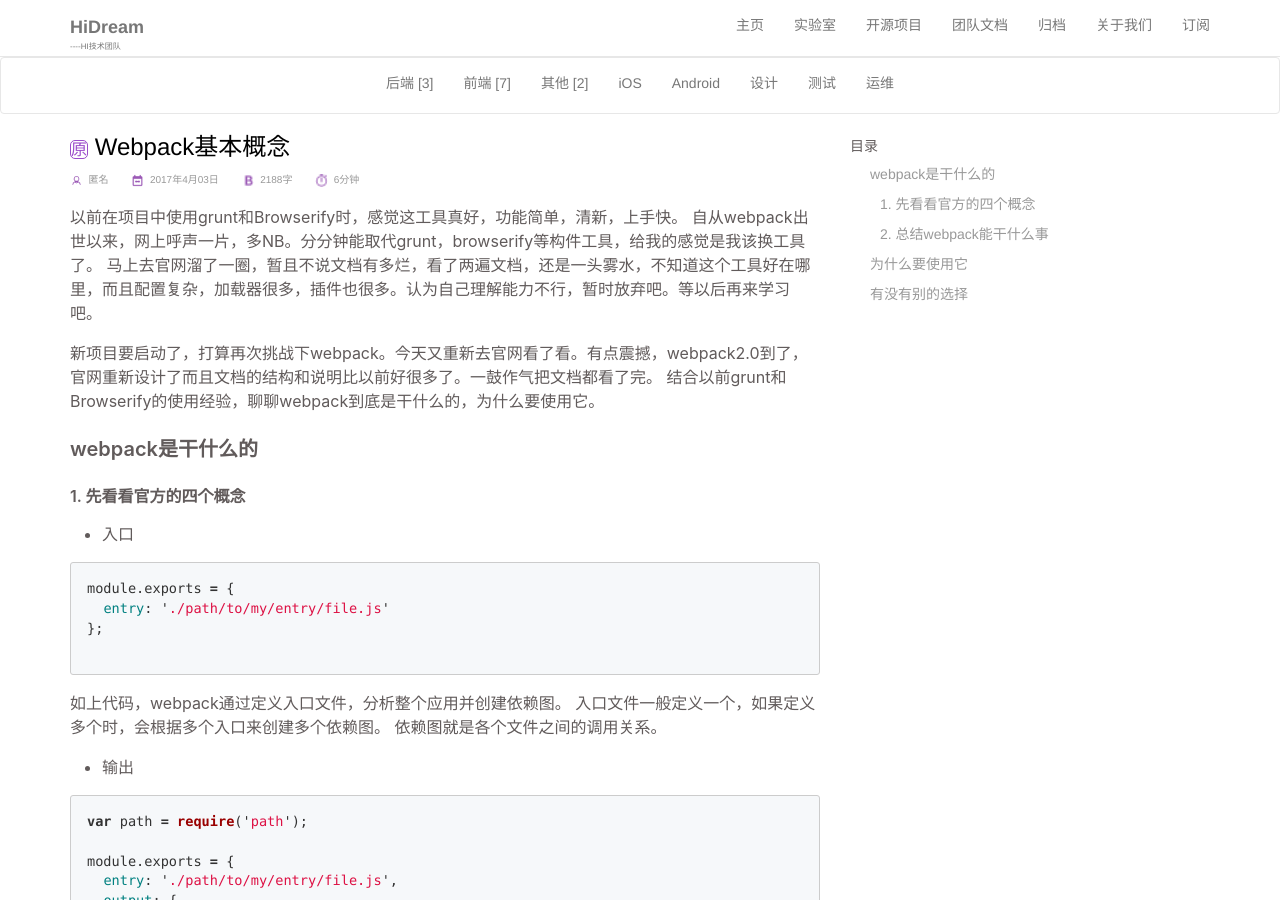
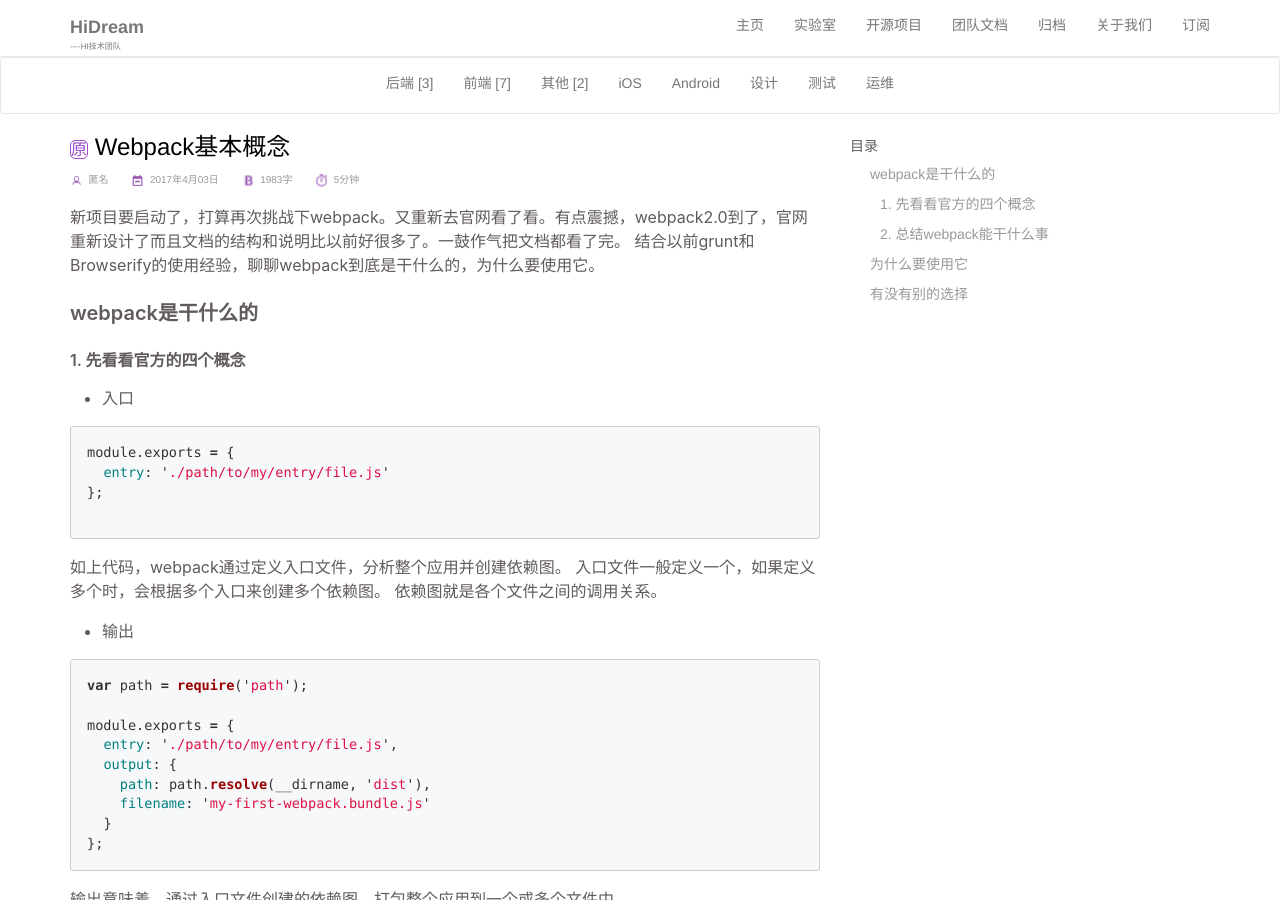
Before and after one commit to DreamHi/DreamHi.github.io, a Jekyll site: the page built from _posts/frontend/2017-04-03-webpack基本概念.md, in a window 1280 px wide and 900 px high. Built offline with Jekyll 4.4.1, drawn with Linux system fonts in a browser that asks for light colours; comment, search, counter and statistics services are not loaded.

```diff
--- a/_posts/frontend/2017-04-03-webpack基本概念.md
+++ b/_posts/frontend/2017-04-03-webpack基本概念.md
@@ -6,11 +6,7 @@
 tags: webpack
 ---
 
-以前在项目中使用grunt和Browserify时，感觉这工具真好，功能简单，清新，上手快。
-自从webpack出世以来，网上呼声一片，多NB。分分钟能取代grunt，browserify等构件工具，给我的感觉是我该换工具了。
-马上去官网溜了一圈，暂且不说文档有多烂，看了两遍文档，还是一头雾水，不知道这个工具好在哪里，而且配置复杂，加载器很多，插件也很多。认为自己理解能力不行，暂时放弃吧。等以后再来学习吧。
-
-新项目要启动了，打算再次挑战下webpack。今天又重新去官网看了看。有点震撼，webpack2.0到了，官网重新设计了而且文档的结构和说明比以前好很多了。一鼓作气把文档都看了完。
+新项目要启动了，打算再次挑战下webpack。又重新去官网看了看。有点震撼，webpack2.0到了，官网重新设计了而且文档的结构和说明比以前好很多了。一鼓作气把文档都看了完。
 结合以前grunt和Browserify的使用经验，聊聊webpack到底是干什么的，为什么要使用它。
 
 ### webpack是干什么的
```
